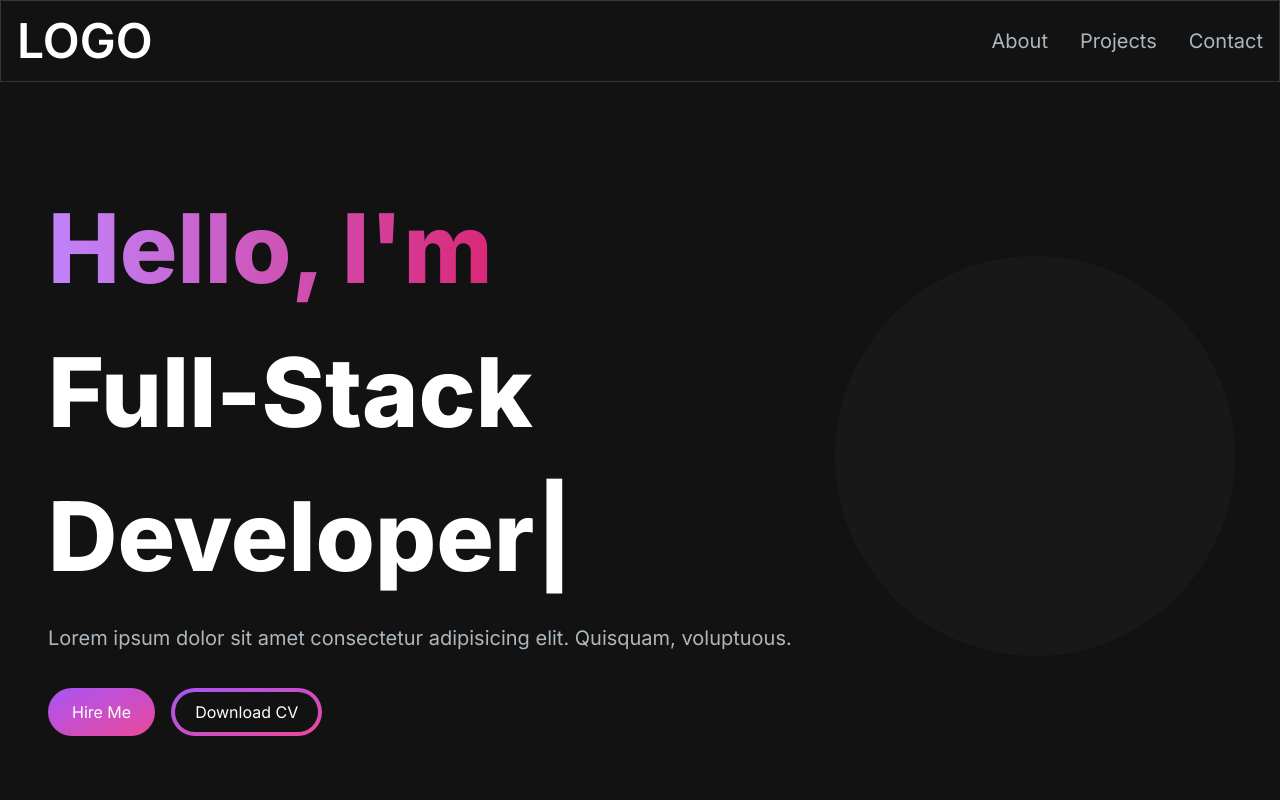
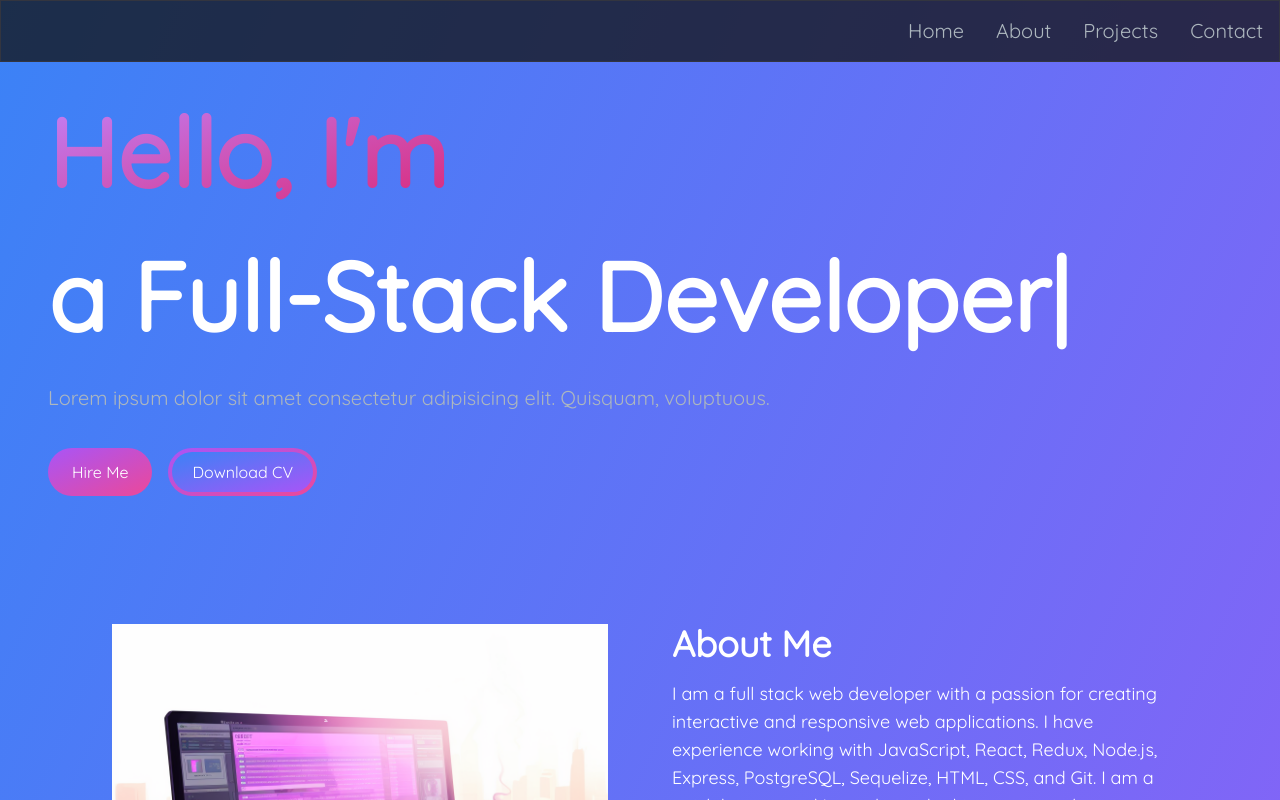
Before and after one commit to chrisluey/personal-website-2024, a Next.js app: page / in a window 1280 px wide. Shown: the top 800 px of the page. Built offline with nearby package versions, Linux system fonts and the light colour scheme.

Commit message:
bg changes, general layout changes

```diff
--- a/src/app/components/HeroSection.jsx
+++ b/src/app/components/HeroSection.jsx
@@ -8,7 +8,7 @@ import Link from "next/link";
 const HeroSection = () => {
   return (
     <section className="lg:py-16">
-      <div className="grid grid-cols-1 sm:grid-cols-12">
+      <div className="grid grid-cols-1 sm:grid-cols-13">
         <motion.div
           initial={{ opacity: 0, scale: 0.5 }}
           animate={{ opacity: 1, scale: 1 }}
@@ -16,7 +16,7 @@ const HeroSection = () => {
           className="col-span-8 place-self-center text-center sm:text-left justify-self-start"
         >
           <h1 className="text-white mb-4 text-4xl sm:text-5xl lg:text-8xl lg:leading-normal font-extrabold">
-            <span className="text-transparent bg-clip-text bg-gradient-to-r from-primary-400 to-secondary-600">
+            <span className="text-transparent bg-clip-text bg-gradient-to-br from-primary-400 to-secondary-600">
               Hello, I&apos;m{" "}
             </span>
             <br></br>
@@ -24,9 +24,9 @@ const HeroSection = () => {
               sequence={[
                 "Chris",
                 1000,
-                "Software Engineer",
+                "a Software Engineer",
                 1000,
-                "Full-Stack Developer",
+                "a Full-Stack Developer",
                 1000,
                 // "Founding Engineer",
                 // 1000,
@@ -51,19 +51,19 @@ const HeroSection = () => {
               href="/"
               className="px-1 inline-block py-1 w-full sm:w-fit rounded-full bg-gradient-to-br from-primary-500 to-secondary-500 hover:bg-slate-800 text-white mt-3"
             >
-              <span className="block bg-[#121212] hover:bg-slate-800 rounded-full px-5 py-2">
+              <span className="block bg-gradient-to-br from-blue-500 to-purple-500 hover:bg-slate-800 rounded-full px-5 py-2">
                 Download CV
               </span>
             </Link>
           </div>
         </motion.div>
-        <motion.div
+        {/* <motion.div
           initial={{ opacity: 0, scale: 0.5 }}
           animate={{ opacity: 1, scale: 1 }}
           transition={{ duration: 0.5 }}
           className="col-span-4 place-self-center mt-4 lg:mt-0"
-        >
-          <div className="rounded-full bg-[#181818] w-[250px] h-[250px] lg:w-[400px] lg:h-[400px] relative">
+        > */}
+          {/* <div className="rounded-full bg-[#181818] w-[250px] h-[250px] lg:w-[400px] lg:h-[400px] relative"> */}
             {/* <Image
               src="/images/hero-image.png"
               alt="hero image"
@@ -71,8 +71,8 @@ const HeroSection = () => {
               width={300}
               height={300}
             /> */}
-          </div>
-        </motion.div>
+          {/* </div> */}
+        {/* </motion.div> */}
       </div>
     </section>
   );
--- a/src/app/components/Navbar.jsx
+++ b/src/app/components/Navbar.jsx
@@ -6,6 +6,10 @@ import { Bars3Icon, XMarkIcon } from "@heroicons/react/24/solid";
 import MenuOverlay from "./MenuOverlay";
 
 const navLinks = [
+  {
+    title: "Home",
+    path: "/",
+  },
   {
     title: "About",
     path: "#about",
@@ -24,14 +28,15 @@ const Navbar = () => {
   const [navbarOpen, setNavbarOpen] = useState(false);
 
   return (
-    <nav className="fixed mx-auto border border-[#33353F] top-0 left-0 right-0 z-10 bg-[#121212] bg-opacity-100">
+    // <nav className="fixed mx-auto border border-[#33353F] top-0 left-0 right-0 z-10 bg-[#121212] bg-opacity-100">
+    <nav className="fixed mx-auto border border-[#33353F] top-0 left-0 right-0 z-10 bg-[#121212] bg-opacity-75">
       <div className="flex container lg:py-4 flex-wrap items-center justify-between mx-auto px-4 py-2">
-        <Link
+        {/* <Link
           href={"/"}
           className="text-2xl md:text-5xl text-white font-semibold"
         >
           LOGO
-        </Link>
+        </Link> */}
         <div className="mobile-menu block md:hidden">
           {!navbarOpen ? (
             <button
@@ -49,6 +54,7 @@ const Navbar = () => {
             </button>
           )}
         </div>
+        <div className="flex-grow"></div>
         <div className="menu hidden md:block md:w-auto" id="navbar">
           <ul className="flex p-4 md:p-0 md:flex-row md:space-x-8 mt-0">
             {navLinks.map((link, index) => (
--- a/src/app/layout.js
+++ b/src/app/layout.js
@@ -1,7 +1,7 @@
 import './globals.css'
-import { Inter } from 'next/font/google'
+import { Quicksand } from 'next/font/google'
 
-const inter = Inter({ subsets: ['latin'] })
+const quicksand = Quicksand({ subsets: ['latin'], weight: '400' })
 
 export const metadata = {
   title: 'Create Next App',
@@ -11,7 +11,7 @@ export const metadata = {
 export default function RootLayout({ children }) {
   return (
     <html lang="en">
-      <body className={inter.className}>{children}</body>
+      <body className={quicksand.className}>{children}</body>
     </html>
   )
 }
--- a/src/app/page.js
+++ b/src/app/page.js
@@ -8,9 +8,11 @@ import AchievementsSection from "./components/AchievementsSection";
 
 export default function Home() {
   return (
-    <main className="flex min-h-screen flex-col bg-[#121212]">
+    // background-color here
+    // <main className="flex min-h-screen flex-col bg-[#121212]">
+    <main className="flex min-h-screen flex-col bg-gradient-to-br from-blue-500 to-purple-500">
       <Navbar />
-      <div className="container mt-24 mx-auto px-12 py-4">
+      <div className="container flex-grow mx-auto px-12 py-4">
         <HeroSection />
         {/* <AchievementsSection /> */}
         <AboutSection />
```
Also changed, not shown: public/images/hero-image.png (deleted).
